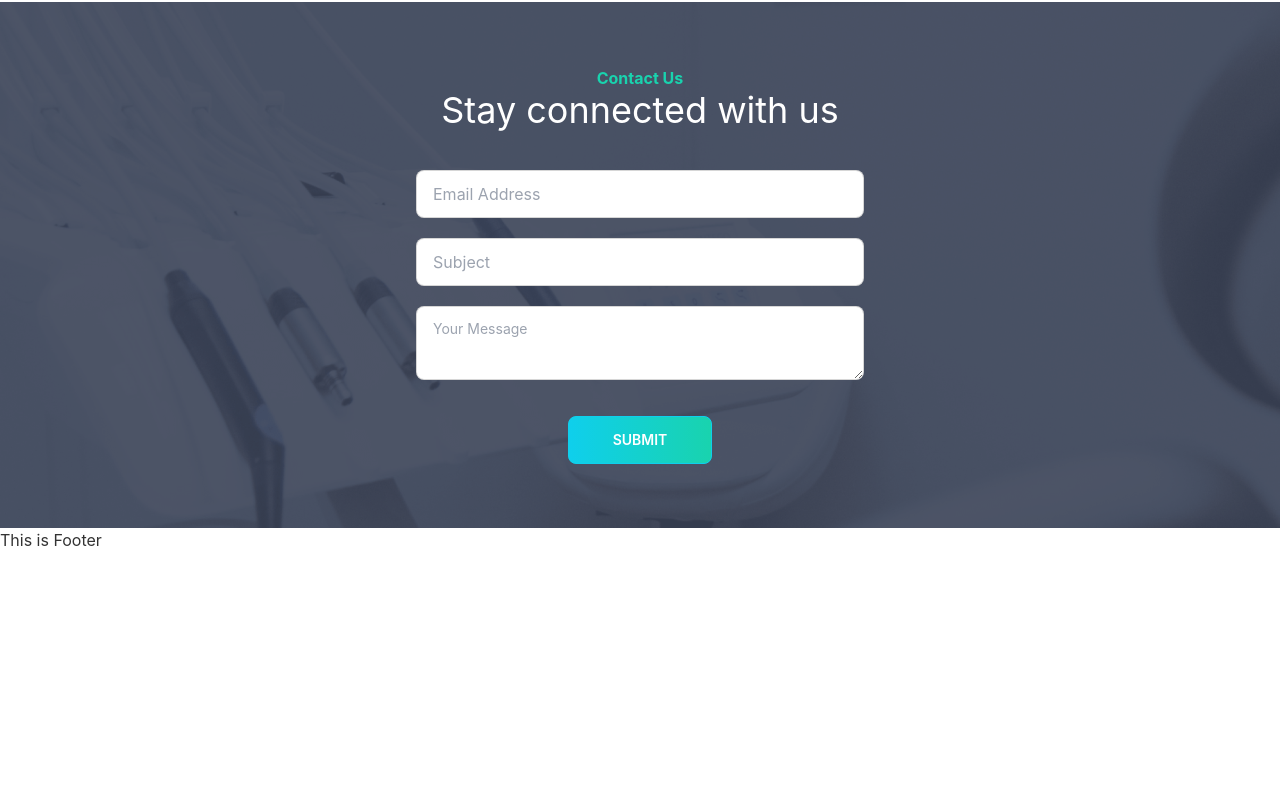
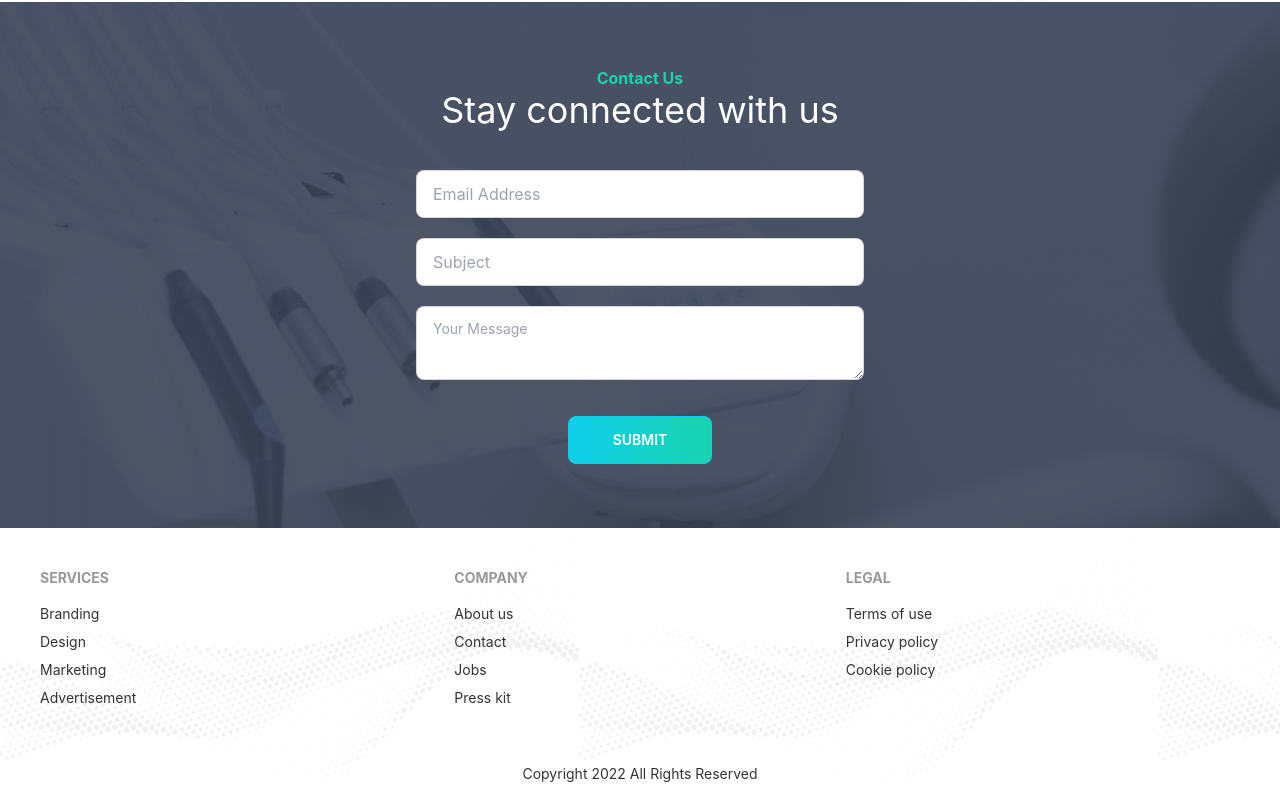
Before and after one commit to 100galib/doctorportal-client, a React (Create React App) app: page / in a window 1280 px wide. Shown: the part 3481-4281 px from the top of the page. Before the commit the page ends 4033 px from the top, so only its background shows below. Built offline with nearby package versions, Linux system fonts and the light colour scheme.

Commit message:
footer complete

```diff
--- a/src/Components/Pages/Shared/Footer/Footer.js
+++ b/src/Components/Pages/Shared/Footer/Footer.js
@@ -1,10 +1,38 @@
 import React from 'react';
+import { Link } from 'react-router-dom';
+import bg from '../../../../assets/images/footer.png'
 
 const Footer = () => {
     return (
-        <div>
-            <h1>This is Footer</h1>
-        </div>
+            <div className='bg-contain' style={{backgroundImage: `url(${bg})`}}>
+                <footer className="footer p-10 ">
+                    <div>
+                        <span className="footer-title">Services</span>
+                        <Link className="link link-hover">Branding</Link>
+                        <Link className="link link-hover">Design</Link>
+                        <Link className="link link-hover">Marketing</Link>
+                        <Link className="link link-hover">Advertisement</Link>
+                    </div>
+                    <div>
+                        <span className="footer-title">Company</span>
+                        <Link className="link link-hover">About us</Link>
+                        <Link className="link link-hover">Contact</Link>
+                        <Link className="link link-hover">Jobs</Link>
+                        <Link className="link link-hover">Press kit</Link>
+                    </div>
+                    <div>
+                        <span className="footer-title">Legal</span>
+                        <Link className="link link-hover">Terms of use</Link>
+                        <Link className="link link-hover">Privacy policy</Link>
+                        <Link className="link link-hover">Cookie policy</Link>
+                    </div>
+                </footer>
+                <footer className="footer footer-center p-4">
+                    <div>
+                    <p>Copyright 2022 All Rights Reserved</p>
+                    </div>
+                </footer>
+            </div>
     );
 };
 
```
